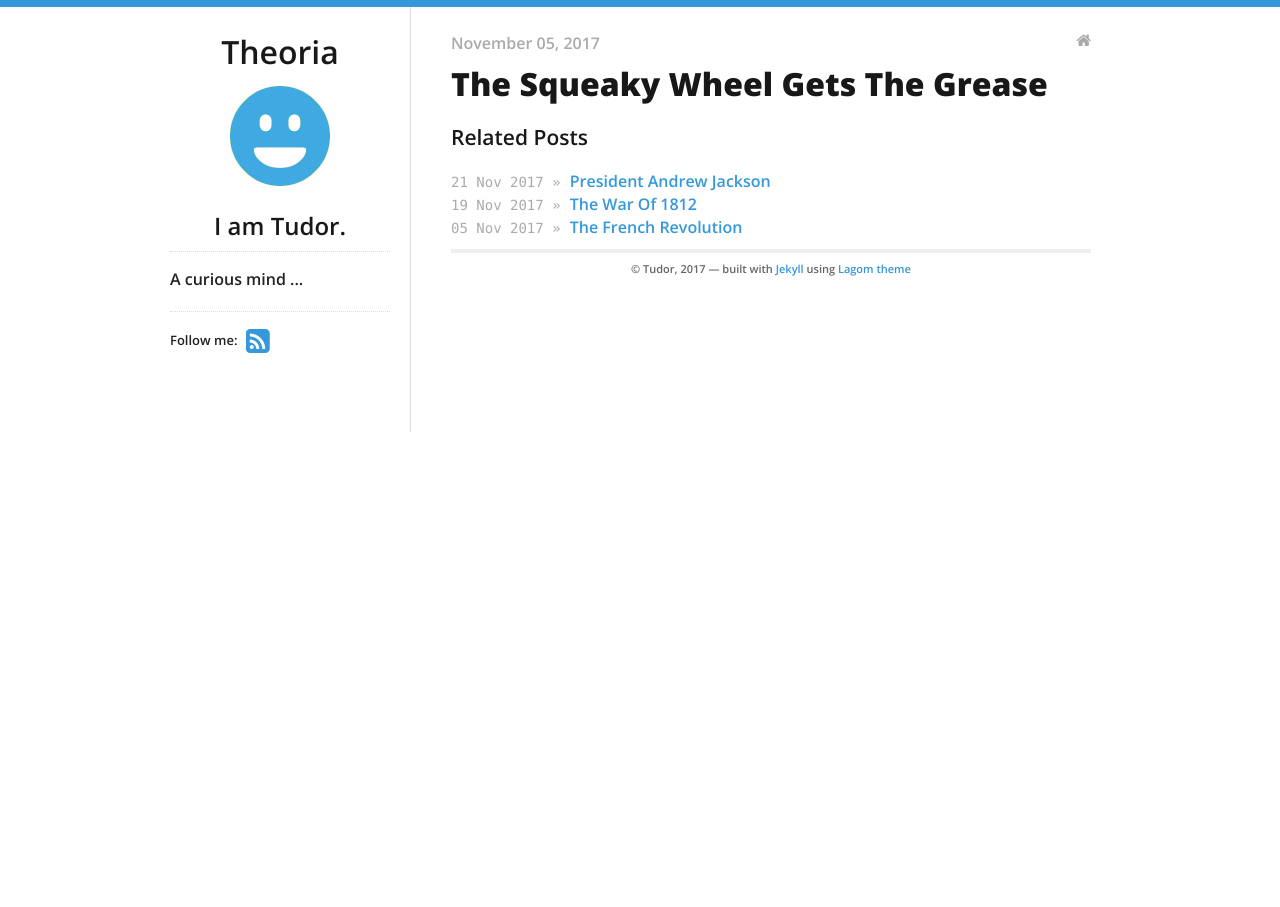
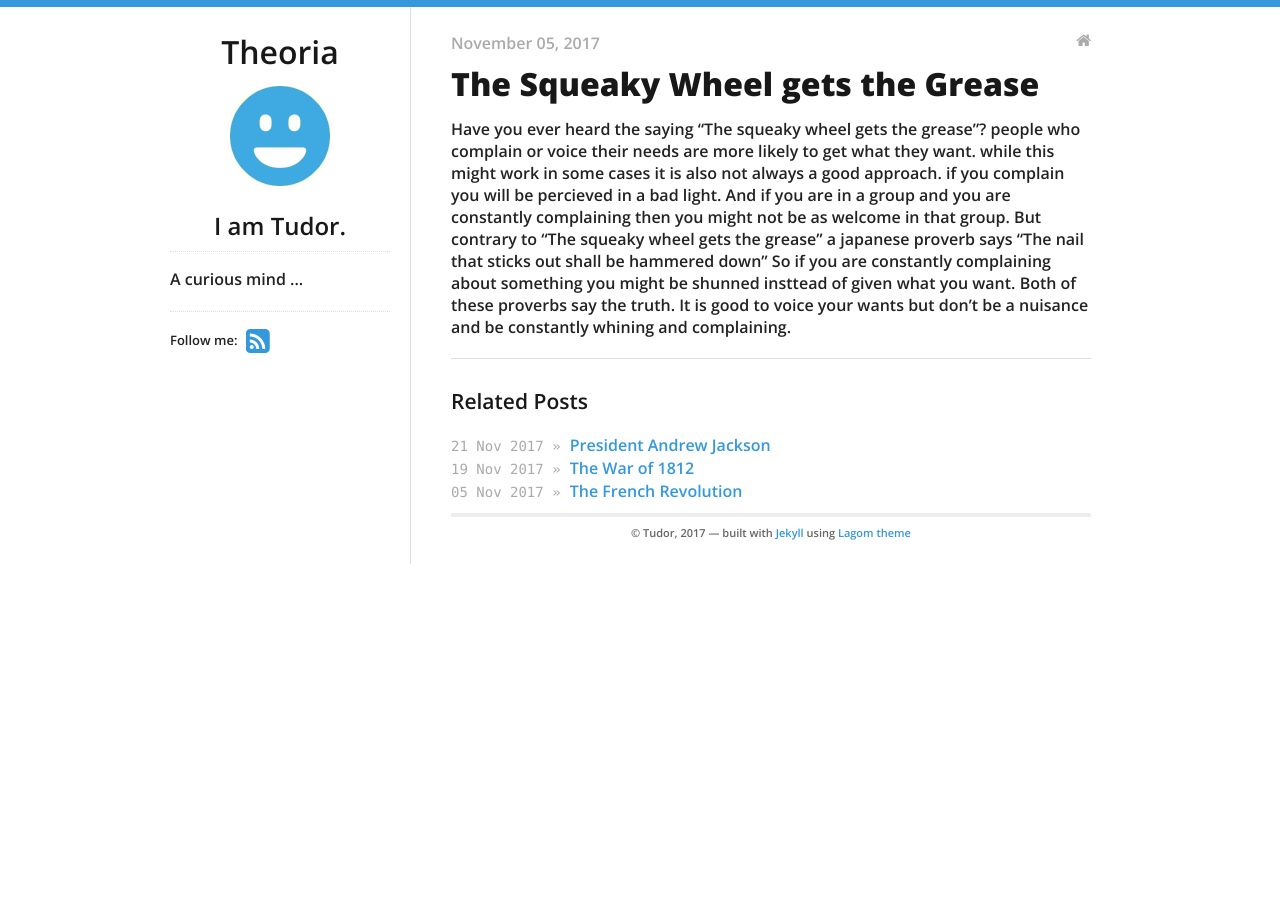
Before and after one commit to cronicar/cronicar.github.io, a Jekyll site: the page built from _posts/2017-11-05-The-Squeaky-Wheel-gets-the-Grease.md, in a window 1280 px wide. Built offline with Jekyll 4.4.1, drawn with Linux system fonts in a browser that asks for light colours; nearby versions of some CDN libraries; our own code applies the rules of GitHub Pages for plain Markdown files.

Commit message:
more changes

```diff
--- a/_posts/2017-11-05-The-Squeaky-Wheel-gets-the-Grease.md
+++ b/_posts/2017-11-05-The-Squeaky-Wheel-gets-the-Grease.md
@@ -0,0 +1,10 @@
+---
+layout: post
+title: The Squeaky Wheel gets the Grease
+categories:
+- blog
+---
+
+Have you ever heard the saying "The squeaky wheel gets the grease"? people who complain or voice their needs are more likely to get what they want. while this might work in some cases it is also not always a good approach. if you complain you will be percieved in a bad light. And if you are in a group and you are constantly complaining then you might not be as welcome in that group. But contrary to "The squeaky wheel gets the grease" a japanese proverb says "The nail that sticks out shall be hammered down" So if you are constantly complaining about something you might be shunned insttead of given what you want. Both of these proverbs say the truth. It is good to voice your wants but don't be a nuisance and be constantly whining and complaining.
+
+---
```
Also changed, not shown: _posts/2017-10-05-An-African-Adventure.md (+10 -0 lines), _posts/2017-10-07-Three-Things-to-Change-to-use-Time-Better.md (+10 -0 lines), _posts/2017-11-05-The-French-Revolution.md (+0 -1 lines), _posts/2017-11-19-The-War-of-1812.md (+2 -2 lines), _posts/2017-11-21-President-Andrew-Jackson.md (+2 -2 lines).
